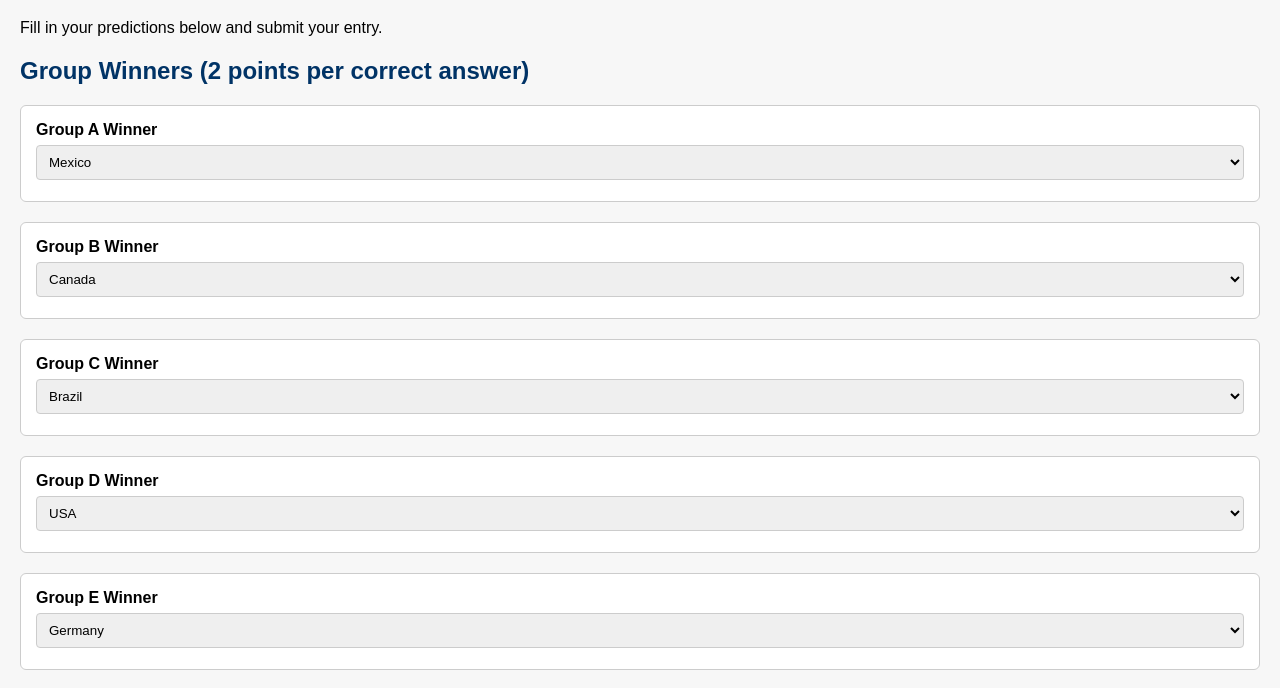
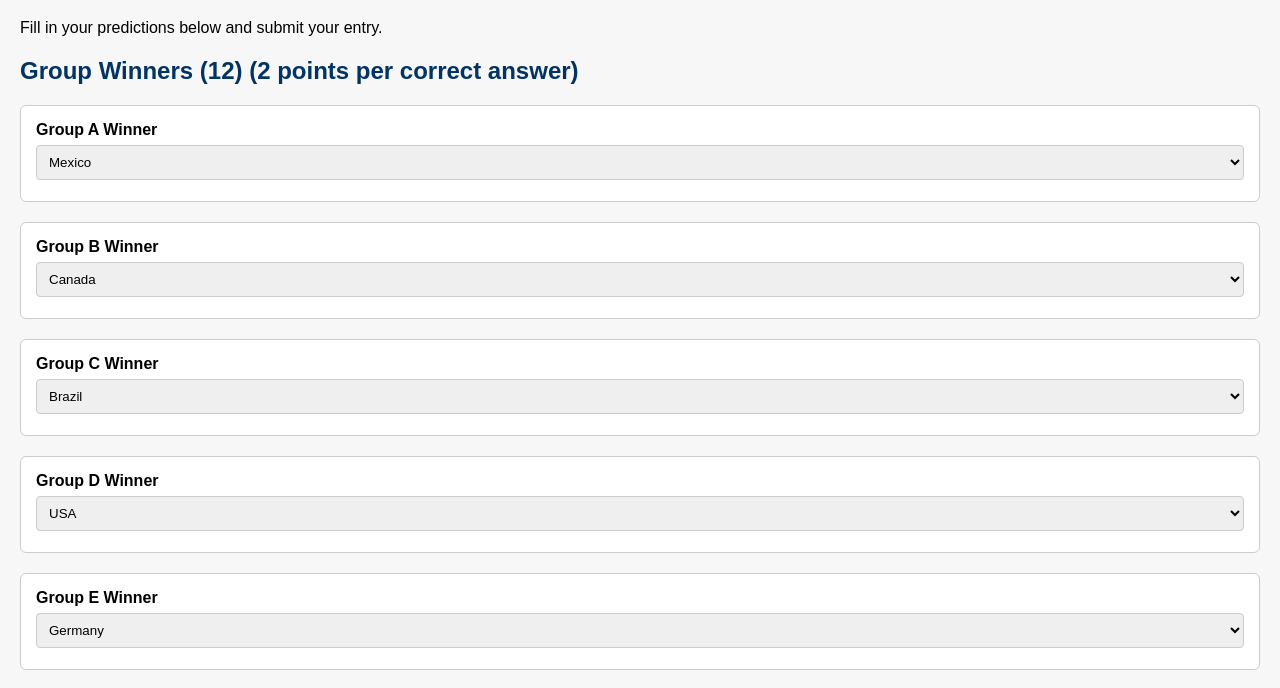
Before and after one commit to GaryLittlemore/wcp, a plain HTML site: page index.html in a window 1280 px wide. Shown: the part 61-749 px from the top of the page. Drawn offline with Linux system fonts and the light colour scheme.

Commit message:
Updated index.html

```diff
--- a/index.html
+++ b/index.html
@@ -30,7 +30,7 @@
 <input type="hidden" name="_subject" value="New World Cup Prediction Entry">
 <input type="hidden" name="_captcha" value="false">
 
-<h2>Group Winners (2 points per correct answer)</h2>
+<h2>Group Winners (12) (2 points per correct answer)</h2>
 
 <script>
 // Build group selectors dynamically
```
